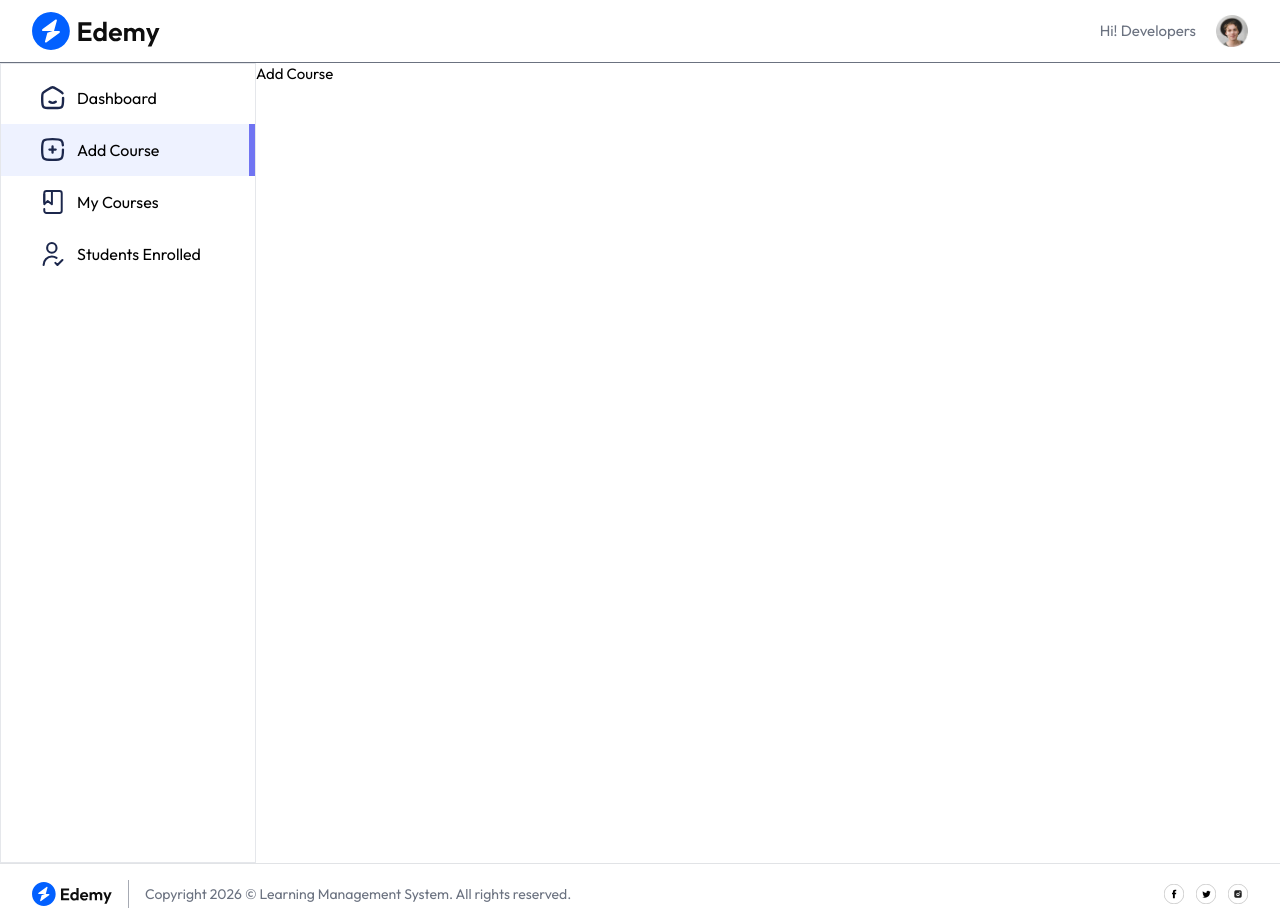
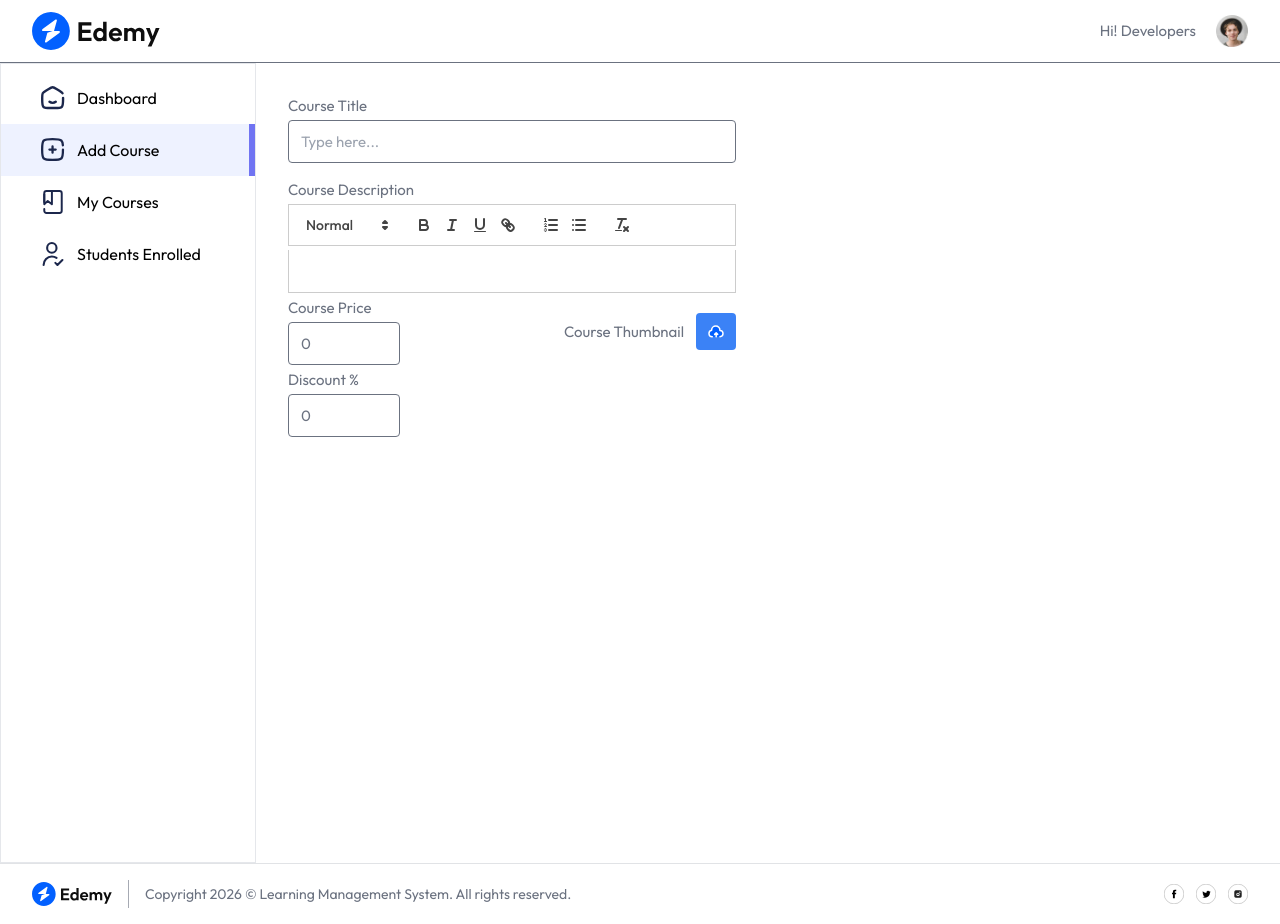
Before and after one commit to katyaynisingh001/learning-management-system, a React (Vite) app in the folder client/: page /educator/add-course in a window 1280 px wide. Built offline with nearby package versions, Linux system fonts and the light colour scheme; no server answers.

Commit message:
Add the corses with the price, discount,title,description and thumbnail

```diff
--- a/client/src/App.jsx
+++ b/client/src/App.jsx
@@ -12,6 +12,7 @@
 import Player from './pages/student/Player'
 import Loading from './components/student/Loading'
 import Navbar from './components/student/Navbar'
+import "quill/dist/quill.snow.css";
 
 const App = () => {
 
--- a/client/src/pages/educator/AddCourse.jsx
+++ b/client/src/pages/educator/AddCourse.jsx
@@ -1,9 +1,85 @@
-import React from 'react'
+import React, { useRef, useState, useEffect } from 'react'
+import uniqid from 'uniqid'
+import Quill from 'quill'
+import { assets } from '../../assets/assets';
 
 const AddCourse = () => {
+
+  const quillRef = useRef(null);
+  const editorRef = useRef(null);
+
+  const [courseTitle, setCourseTitle] = useState('')
+  const [coursePrice, setCoursePrice] = useState(0)
+  const [discount, setDiscount] = useState(0)
+  const [image, setImage] = useState(null)
+  const [chapters, setChapters] = useState([]);
+  const [showPopup, setShowPopup] = useState(false);
+  const [currentChapterId, setCurrentChapterId] = useState(null);
+
+  const [lectureDetails, setLectureDetails] = useState(
+    {
+      lectureTitle: '',
+      lectureDuration: '',
+      lectureUrl: '',
+      isPreviewFree: false,
+    }
+  )
+
+  useEffect(() => {
+    // Initialize Quill only once
+    if (!quillRef.current && editorRef.current) {
+      quillRef.current = new Quill(editorRef.current, {
+        theme: 'snow'
+      });
+    }
+  }, []);
+
   return (
-    <div>
-      <h1>Add Course</h1>
+    <div className='h-screen overflow-scroll flex flex-col items-start justify-between md:p-8 md:pb-0 p-4 pt-8 pb-0'>
+      <form className='flex flex-col gap-4 w-full max-w-md text-gray-500'>
+        <div className='flex flex-col gap-1'>
+          <p>Course Title</p>
+          <input onChange={(e) => setCourseTitle(e.target.value)}
+            type="text"
+            value={courseTitle} placeholder='Type here...' className='outline-none md:py-2.5 py-2 px-3 rounded border border-gray-500' required/>
+        </div>
+        <div className='flex flex-col gap-1'>
+          <p>Course Description</p>
+          <div ref={editorRef}>
+          </div>
+
+          <div className='flex items-center justify-between flex-wrap'>
+            <div className='flex flex-col gap-1'>
+              <p>Course Price</p>
+              <input onChange={(e) => setCoursePrice(e.target.value)}
+                type="number"
+                value={coursePrice}
+                placeholder='0'
+                className='outline-none md:py-2.5 py-2 w-28 px-3 rounded border border-gray-500'
+                required />
+            </div>
+
+            <div className='flex md:flex-row flex-col items-center gap-3'>
+              <p>Course Thumbnail</p>
+              <label htmlFor="thumbnailImage" className='flex items-center gap-3'>
+                <img src={assets.file_upload_icon} alt="" className='p-3 bg-blue-500 rounded'/>
+                <input type="file" id="thumbnailImage" onChange={e => setImage(e.target.files[0])} accept='image/*' hidden/>
+                {image && <img className='max-h-10' src={URL.createObjectURL(image)} alt="" />}
+              </label>
+            </div>
+          </div>
+
+          <div className='flex flex-col gap-1'>
+            <p>Discount %</p>
+            <input onChange={(e) => setDiscount(e.target.value)}
+              type="number"
+              value={discount}
+              placeholder='0' min={0} max={100}
+              className='outline-none md:py-2.5 py-2 w-28 px-3 rounded border border-gray-500'
+              required />
+          </div>
+        </div>
+      </form>
     </div>
   )
 }
```
